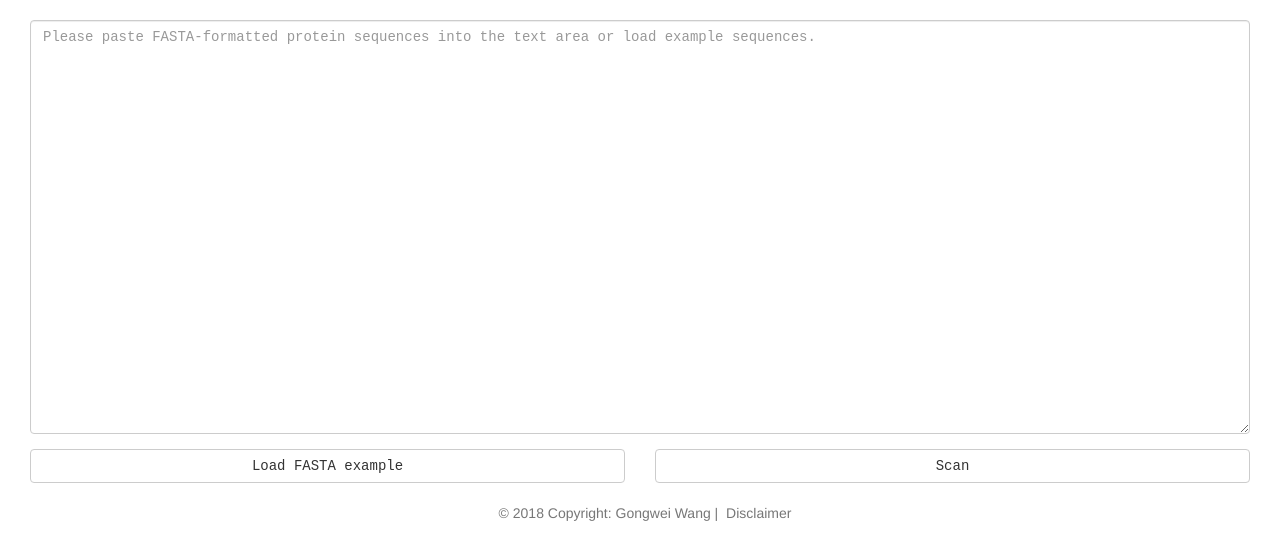
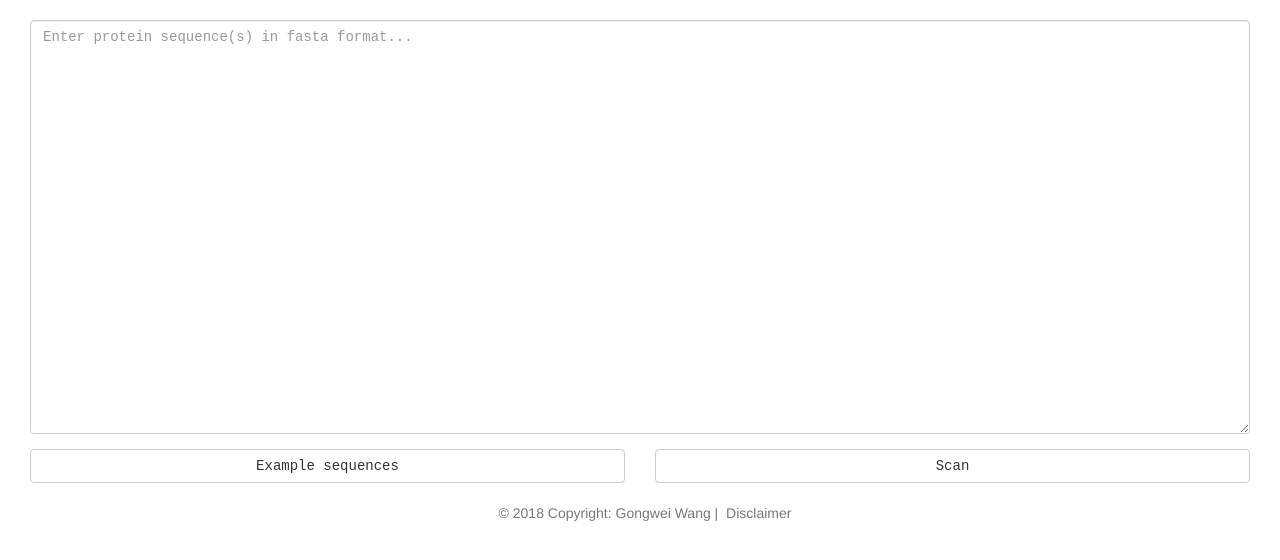
Before and after one commit to MolGen/pprscan, a Flask app: page / in a window 1280 px wide. Shown: the part 51-611 px from the top of the page. Run offline with Flask 2, Linux system fonts and the light colour scheme; some libraries are stand-ins or nearby versions.

Commit message:
Update url for example_sequences.fa

```diff
--- a/templates/index.html
+++ b/templates/index.html
@@ -3,12 +3,12 @@
     <form role="form" method='POST' action="{{ url_for('anno') }}">
         <div class="form-group">
             <textarea id="fasta" name="fasta"
-                placeholder="Please paste FASTA-formatted protein sequences into the text area or load example sequences."
+                placeholder="Enter protein sequence(s) in fasta format..."
                 rows="20" class="form-control"></textarea>
         </div>
         <div class="row">
             <div class="col-xs-6 text-left">
-                <input class="btn btn-default btn-block" type="button" value="Load FASTA example"
+                <input class="btn btn-default btn-block" type="button" value="Example sequences"
                     onclick="load_examples()" />
             </div>
             <div class="col-xs-6 text-right">
@@ -20,7 +20,7 @@
 </div>
 <script>
     function load_examples() {
-        $("#fasta").load("https://raw.githubusercontent.com/MolGen/ppr-motif/master/datasets/example_sequences.fa");
+        $("#fasta").load("https://raw.githubusercontent.com/MolGen/pprscan/master/datasets/example_sequences.fa");
     }
 </script>
 {% endblock %}
```
